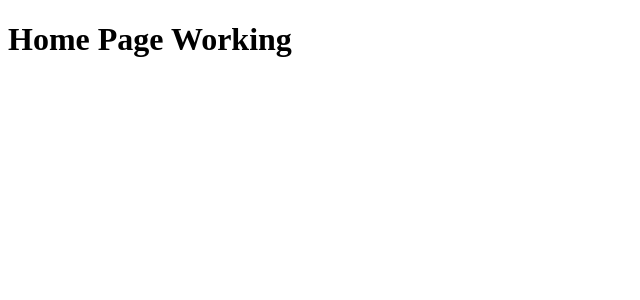
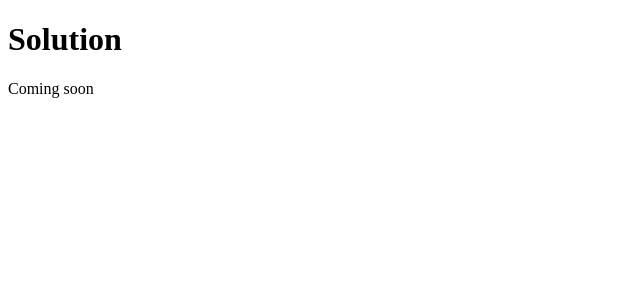
Before and after one commit to eagleeye-2022/raazimarzi-website, a Next.js app: page / in a window 1280 px wide. Shown: the top 300 px of the page, without its empty margins (0-640 px from the left). Built offline with nearby package versions, Linux system fonts and the light colour scheme.

Commit message:
Updated Solution page and placeholder pages

```diff
--- a/src/app/page.js
+++ b/src/app/page.js
@@ -1,7 +1,8 @@
-export default function Home() {
+export default function SolutionPage() {
   return (
     <div>
-      <h1>Home Page Working</h1>
+      <h1>Solution</h1>
+      <p>Coming soon</p>
     </div>
   );
 }
```
